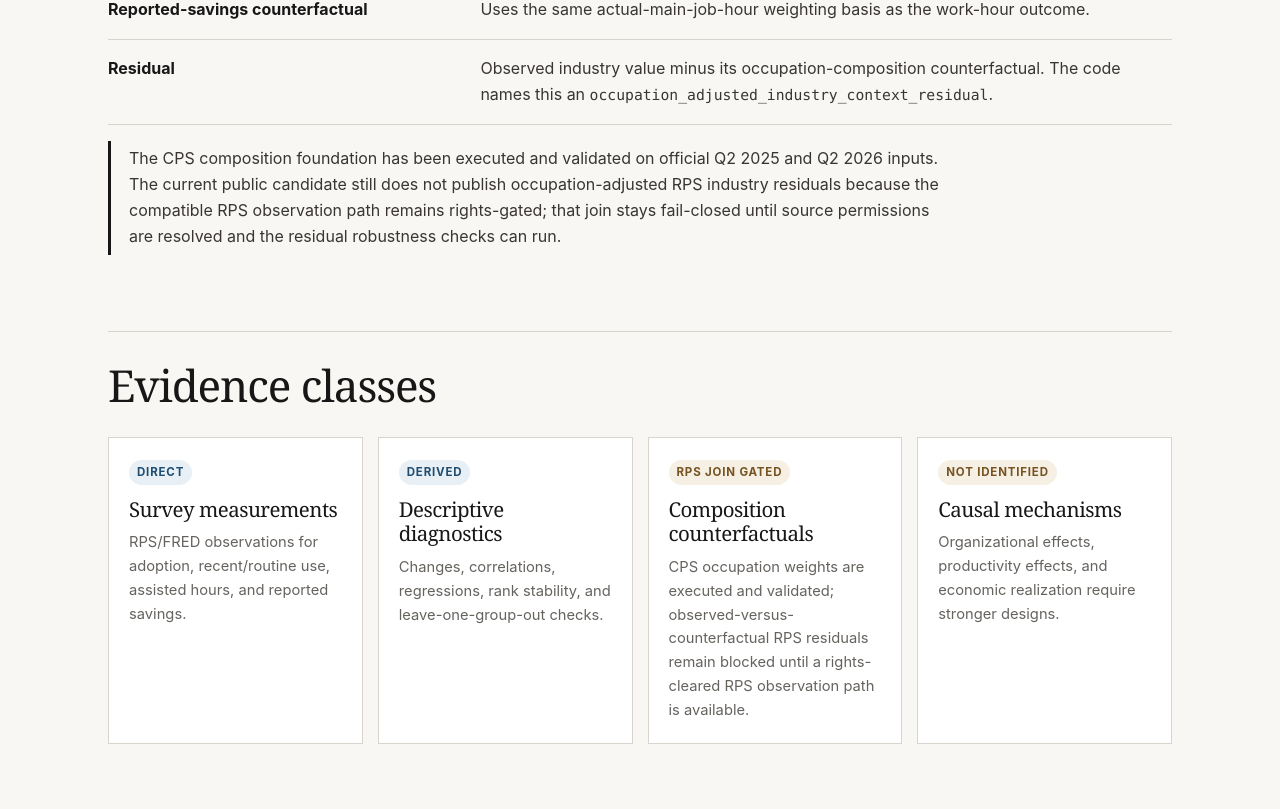
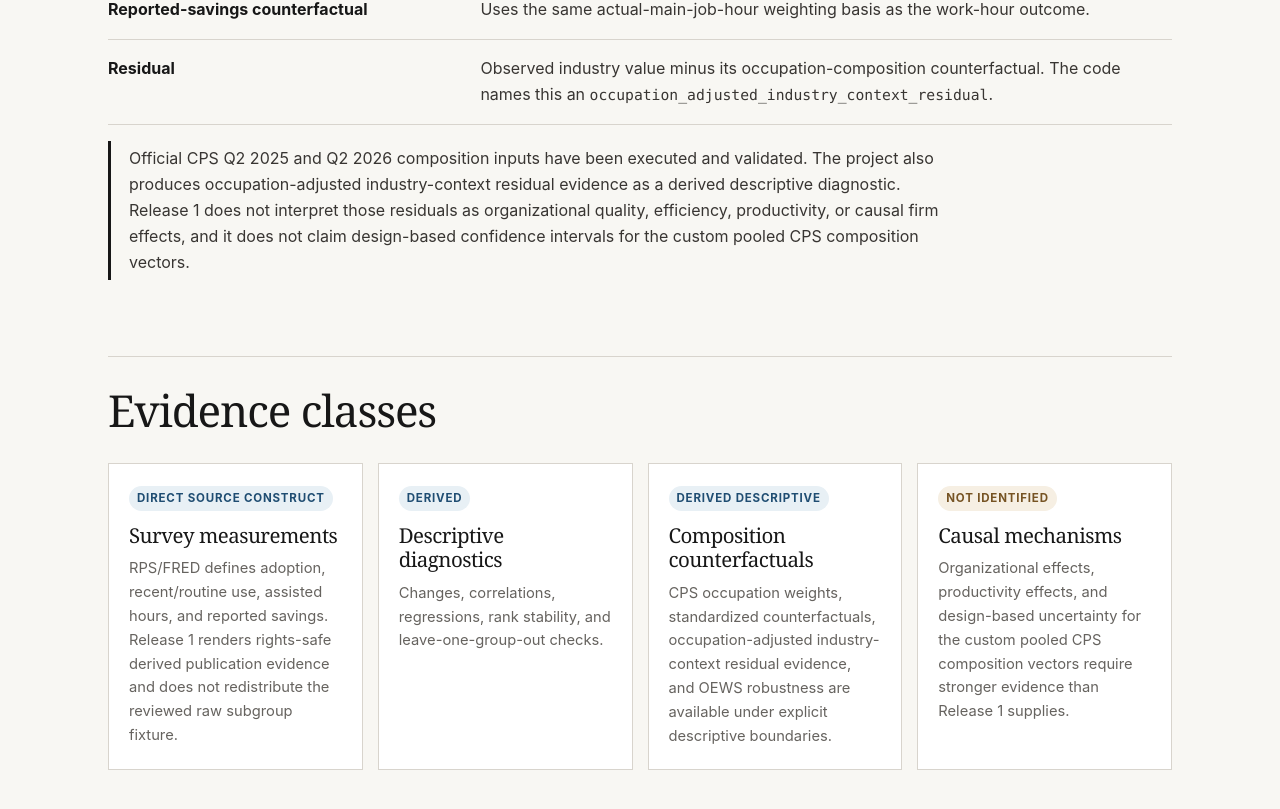
Before and after one commit to fraware/ai-adoption-us, a Next.js app in the folder apps/web/: page /ai-adoption-us/methodology in a window 1280 px wide. Shown: the part 1983-2792 px from the top of the page. Built offline with nearby package versions, Linux system fonts and the light colour scheme; no server answers.

Commit message:
Align methodology with executed composition evidence

```diff
--- a/apps/web/app/methodology/page.tsx
+++ b/apps/web/app/methodology/page.tsx
@@ -9,7 +9,7 @@ export default function MethodologyPage() {
       <p className="eyebrow">Measurement contract</p>
       <h1>Methodology before interpretation.</h1>
       <p className="lede">
-        The publication separates direct survey responses, reconstructed assisted-hours estimates,
+        The publication separates direct survey measurements, reconstructed assisted-hours estimates,
         and self-reported counterfactual time savings. Those quantities do not have interchangeable
         denominators or economic interpretations.
       </p>
@@ -78,10 +78,11 @@ export default function MethodologyPage() {
           </dd>
         </dl>
         <p className="note">
-          The CPS composition foundation has been executed and validated on official Q2 2025 and Q2 2026
-          inputs. The current public candidate still does not publish occupation-adjusted RPS industry
-          residuals because the compatible RPS observation path remains rights-gated; that join stays
-          fail-closed until source permissions are resolved and the residual robustness checks can run.
+          Official CPS Q2 2025 and Q2 2026 composition inputs have been executed and validated. The
+          project also produces occupation-adjusted industry-context residual evidence as a derived
+          descriptive diagnostic. Release 1 does not interpret those residuals as organizational quality,
+          efficiency, productivity, or causal firm effects, and it does not claim design-based confidence
+          intervals for the custom pooled CPS composition vectors.
         </p>
       </section>
 
@@ -89,9 +90,13 @@ export default function MethodologyPage() {
         <h2 id="evidence-heading">Evidence classes</h2>
         <div className="status-grid">
           <div className="status-card">
-            <span className="status-tag ready">Direct</span>
+            <span className="status-tag ready">Direct source construct</span>
             <h3>Survey measurements</h3>
-            <p>RPS/FRED observations for adoption, recent/routine use, assisted hours, and reported savings.</p>
+            <p>
+              RPS/FRED defines adoption, recent/routine use, assisted hours, and reported savings. Release
+              1 renders rights-safe derived publication evidence and does not redistribute the reviewed raw
+              subgroup fixture.
+            </p>
           </div>
           <div className="status-card">
             <span className="status-tag ready">Derived</span>
@@ -99,17 +104,20 @@ export default function MethodologyPage() {
             <p>Changes, correlations, regressions, rank stability, and leave-one-group-out checks.</p>
           </div>
           <div className="status-card">
-            <span className="status-tag gated">RPS join gated</span>
+            <span className="status-tag ready">Derived descriptive</span>
             <h3>Composition counterfactuals</h3>
             <p>
-              CPS occupation weights are executed and validated; observed-versus-counterfactual RPS
-              residuals remain blocked until a rights-cleared RPS observation path is available.
+              CPS occupation weights, standardized counterfactuals, occupation-adjusted industry-context
+              residual evidence, and OEWS robustness are available under explicit descriptive boundaries.
             </p>
           </div>
           <div className="status-card">
             <span className="status-tag gated">Not identified</span>
             <h3>Causal mechanisms</h3>
-            <p>Organizational effects, productivity effects, and economic realization require stronger designs.</p>
+            <p>
+              Organizational effects, productivity effects, and design-based uncertainty for the custom
+              pooled CPS composition vectors require stronger evidence than Release 1 supplies.
+            </p>
           </div>
         </div>
       </section>
@@ -117,14 +125,14 @@ export default function MethodologyPage() {
       <section className="section" aria-labelledby="release-heading">
         <h2 id="release-heading">Reproducibility and release boundary</h2>
         <p>
-          The private research candidate retains the reviewed subgroup fixture and can regenerate the
-          committed longitudinal publication artifacts. The public candidate uses <code>DATA_MODE=derived_only</code>
+          The private research environment retains the reviewed subgroup fixture and can regenerate the
+          committed longitudinal publication artifacts. Release 1 uses <code>DATA_MODE=derived_only</code>
           and excludes the raw RPS audit fixture by construction.
         </p>
         <p>
           Source-series identities, crosswalk versions, deterministic validators, and interpretive
-          guardrails are versioned with the code. A source-definition or rights change blocks automatic
-          publication until it is reviewed.
+          guardrails are versioned with the code. A source-definition, rights, or release-state change
+          blocks automatic publication until it is reviewed through the project&apos;s release controls.
         </p>
         <p><Link href="/sources">See source status and provenance →</Link></p>
       </section>
```
